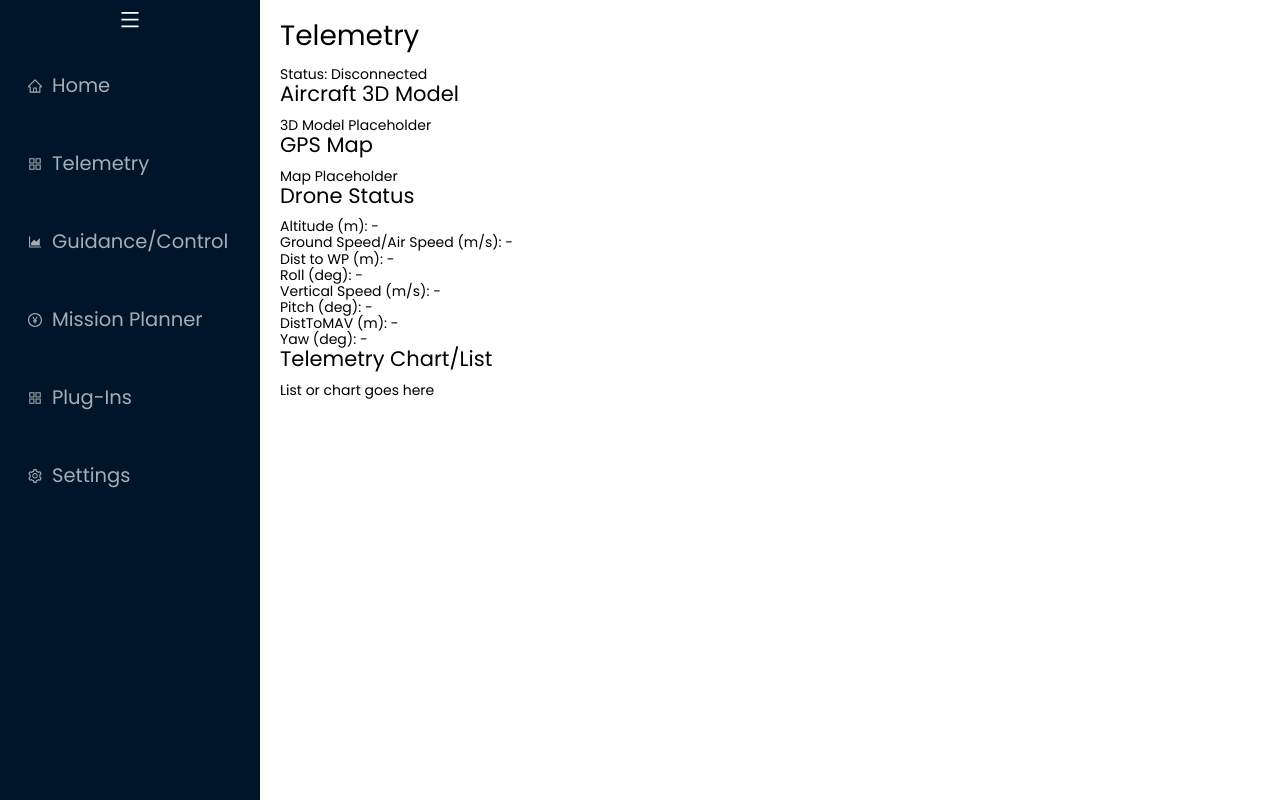
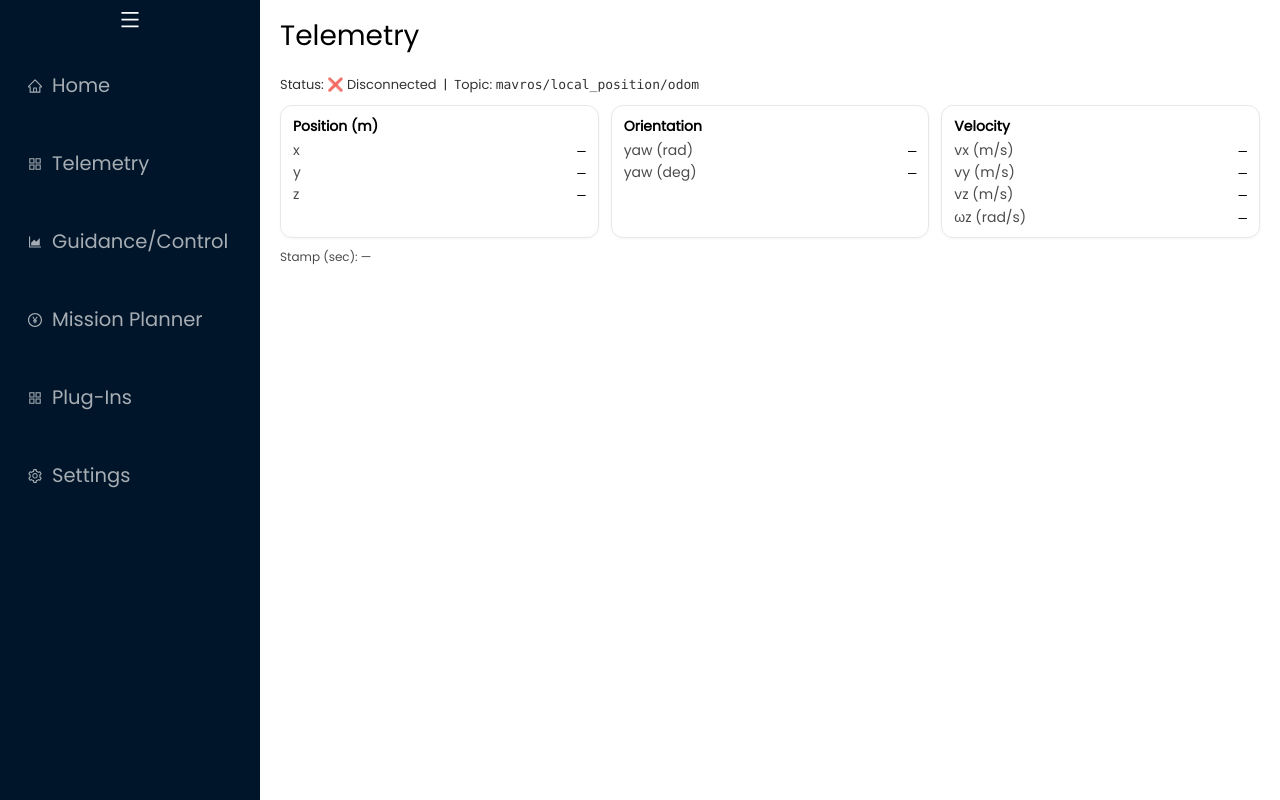
Before and after one commit to Siya-Bhadu/MIDE-UI, a React (Vite) app: page /telemetry in a window 1280 px wide. Built offline with nearby package versions, Linux system fonts and the light colour scheme; a web font is replaced by a local one.

Commit message:
going back to previous version

```diff
--- a/src/pages/Telemetry.tsx
+++ b/src/pages/Telemetry.tsx
@@ -1,105 +1,187 @@
-import React from "react";
+// src/pages/Telemetry.tsx
+import { useEffect, useMemo, useRef, useState } from "react";
+import ROSLIB from "roslib";
 import { useRos } from "../context/ros_context";
 
-/**
- * Justin: We're going to update this page to use Typescript to allow type checking
- * I'd like you to do this for all the other pages as well just
- */
+// --- Minimal TS types for Odometry (ROS 2) ---
+type Header = {
+  stamp?: { sec?: number; nanosec?: number };
+  frame_id?: string;
+};
 
-// Props is short for properties
-interface TelemetryProps {}
+type Vector3 = { x: number; y: number; z: number };
+type Quaternion = { x: number; y: number; z: number; w: number };
 
-// Reusable InfoBox component for Drone Status
-interface InfoBoxProps {
-  label: string;
-  value?: string | number; // value optional for now
+type Pose = {
+  pose: {
+    position: Vector3;
+    orientation: Quaternion;
+  };
+};
+
+type Twist = {
+  twist: {
+    linear: Vector3;
+    angular: Vector3;
+  };
+};
+
+type OdometryMsg = {
+  header?: Header;
+  child_frame_id?: string;
+  pose: Pose;
+  twist: Twist;
+};
+
+// --- Helpers ---
+function quatToYaw(q: Quaternion): number {
+  // yaw (Z) from quaternion
+  const { x, y, z, w } = q;
+  const siny_cosp = 2 * (w * z + x * y);
+  const cosy_cosp = 1 - 2 * (y * y + z * z);
+  return Math.atan2(siny_cosp, cosy_cosp);
 }
 
-const InfoBox: React.FC<InfoBoxProps> = ({ label, value }) => {
+function timeToSeconds(h?: Header): number | null {
+  if (!h?.stamp || typeof h.stamp.sec !== "number") return null;
+  const ns = typeof h.stamp.nanosec === "number" ? h.stamp.nanosec : 0;
+  return h.stamp.sec + ns * 1e-9;
+}
+
+// --- Component ---
+interface TelemetryProps {
+  /** Odometry topic name; defaults to '/odom' */
+  odomTopic?: string;
+}
+
+export default function Telemetry({ odomTopic = "mavros/local_position/odom" }: TelemetryProps) {
+  const { ros, isConnected } = useRos();
+
+  const [odom, setOdom] = useState<OdometryMsg | null>(null);
+  const [lastStamp, setLastStamp] = useState<number | null>(null);
+  const topicRef = useRef<ROSLIB.Topic | null>(null);
+
+  // Create the Topic only when ros + connection + name are ready
+  const topic = useMemo(() => {
+    if (!ros || !isConnected) return null;
+    try {
+      return new ROSLIB.Topic({
+        ros,
+        name: odomTopic,
+        messageType: "nav_msgs/msg/Odometry", // ROS 2 message type
+        queue_size: 1,
+      });
+    } catch (e) {
+      console.error("[Telemetry] Failed to create Topic:", e);
+      return null;
+    }
+  }, [ros, isConnected, odomTopic]);
+
+  useEffect(() => {
+    if (!topic) return;
+
+    // keep a ref so we can unsubscribe on cleanup
+    topicRef.current = topic;
+
+    const cb = (msg: OdometryMsg) => {
+      setOdom(msg);
+      setLastStamp(timeToSeconds(msg.header));
+    };
+
+    // subscribe
+    topic.subscribe(cb);
+    console.log(`[Telemetry] Subscribed to ${odomTopic}`);
+
+    return () => {
+      try {
+        topic.unsubscribe(cb);
+        console.log(`[Telemetry] Unsubscribed from ${odomTopic}`);
+      } catch {
+        /* noop */
+      }
+      topicRef.current = null;
+    };
+  }, [topic, odomTopic]);
+
+  // Render
+  const pos = odom?.pose.pose.position;
+  const ori = odom?.pose.pose.orientation;
+  const twLin = odom?.twist.twist.linear;
+  const twAng = odom?.twist.twist.angular;
+  const yaw = ori ? quatToYaw(ori) : null;
+
   return (
-    <div className="telemetry-inner-box">
-      {label}{value !== undefined ? `: ${value}` : ""}
-    </div>
-  );
-};
+    <div style={{ display: "grid", gap: 12 }}>
+      <h1>Telemetry</h1>
 
-// Panel components
-interface DroneStatusPanelProps {
-  data: InfoBoxProps[];
-}
-const DroneStatusPanel: React.FC<DroneStatusPanelProps> = ({ data }) => {
-  return (
-    <div className="telemetry-panel droneStatus">
-      <h2>Drone Status</h2>
-      <div className="telemetry-inner-grid">
-        {data.map((item, i) => (
-          <InfoBox key={i} label={item.label} value={item.value} />
-        ))}
+      <div style={{ fontSize: 13, opacity: 0.8 }}>
+        Status: {isConnected ? "✅ Connected" : "❌ Disconnected"} &nbsp;|&nbsp; Topic:{" "}
+        <code>{odomTopic}</code>
+      </div>
+
+      <div
+        style={{
+          display: "grid",
+          gridTemplateColumns: "repeat(3, minmax(160px, 1fr))",
+          gap: 12,
+        }}
+      >
+        <Card title="Position (m)">
+          <KV label="x" value={pos?.x} />
+          <KV label="y" value={pos?.y} />
+          <KV label="z" value={pos?.z} />
+        </Card>
+
+        <Card title="Orientation">
+          <KV label="yaw (rad)" value={yaw} />
+          <KV label="yaw (deg)" value={yaw != null ? (yaw * 180) / Math.PI : null} />
+        </Card>
+
+        <Card title="Velocity">
+          <KV label="vx (m/s)" value={twLin?.x} />
+          <KV label="vy (m/s)" value={twLin?.y} />
+          <KV label="vz (m/s)" value={twLin?.z} />
+          <KV label="ωz (rad/s)" value={twAng?.z} />
+        </Card>
+      </div>
+
+      <div style={{ fontSize: 12, opacity: 0.7 }}>
+        Stamp (sec): {lastStamp != null ? lastStamp.toFixed(3) : "—"}
       </div>
     </div>
   );
-};
+}
 
-const GPSMapPanel: React.FC = () => (
-  <div className="telemetry-panel gpsMap">
-    <h2>GPS Map</h2>
-    <div className="panel-content-center">Map Placeholder</div>
-  </div>
-);
-
-const Aircraft3DModelPanel: React.FC = () => (
-  <div className="telemetry-panel aircraft3DModel">
-    <h2>Aircraft 3D Model</h2>
-    <div className="panel-content-center">3D Model Placeholder</div>
-  </div>
-);
-
-const TelemetryChartPanel: React.FC = () => (
-  <div className="telemetry-panel telemetryChart">
-    <h2>Telemetry Chart/List</h2>
-    <div className="panel-content-center">List or chart goes here</div>
-  </div>
-);
-
-// Function component
-const Telemetry: React.FC<TelemetryProps> = () => {
-  return <TelemetryContent />;
-};
-
-const TelemetryContent: React.FC = () => {
-    // ✅ Pull ROS handle & connection state from context
-  const { ros, isConnected } = useRos();  // Labels for Drone Status
-
-  const droneStatusData: InfoBoxProps[] = [
-    { label: "Altitude (m)", value: "-" },
-    { label: "Ground Speed/Air Speed (m/s)", value: "-" },
-    { label: "Dist to WP (m)", value: "-" },
-    { label: "Roll (deg)", value: "-" },
-    { label: "Vertical Speed (m/s)", value: "-" },
-    { label: "Pitch (deg)", value: "-" },
-    { label: "DistToMAV (m)", value: "-" },
-    { label: "Yaw (deg)", value: "-" },
-  ];
-
+// Simple presentational helpers
+function Card({
+  title,
+  children,
+}: {
+  title: string;
+  children: React.ReactNode;
+}) {
   return (
-    <div className="telemetry-page">
-      {/* Top bar: title + status */}
-      <div className="telemetry-header">
-        <h1>Telemetry</h1>
-        <span className={`status-badge ${isConnected ? "connected" : "disconnected"}`}>
-          Status: {isConnected ? "Connected to Drone" : "Disconnected"}
-        </span>
-      </div>
-
-      {/* 4 Panel Dashboard */}
-      <div className="telemetry-grid">
-        <Aircraft3DModelPanel />
-        <GPSMapPanel />
-        <DroneStatusPanel data={droneStatusData} />
-        <TelemetryChartPanel />
-      </div>
+    <div
+      style={{
+        border: "1px solid #e5e7eb",
+        borderRadius: 12,
+        padding: 12,
+        boxShadow: "0 1px 3px rgba(0,0,0,0.04)",
+      }}
+    >
+      <div style={{ fontWeight: 600, marginBottom: 8 }}>{title}</div>
+      <div style={{ display: "grid", gap: 6 }}>{children}</div>
     </div>
   );
-};
+}
 
-export default Telemetry;
+function KV({ label, value }: { label: string; value?: number | null }) {
+  const text =
+    typeof value === "number" ? value.toFixed(3) : value != null ? String(value) : "—";
+  return (
+    <div style={{ display: "flex", justifyContent: "space-between" }}>
+      <span style={{ opacity: 0.7 }}>{label}</span>
+      <span style={{ fontFamily: "mono" }}>{text}</span>
+    </div>
+  );
+}
```
